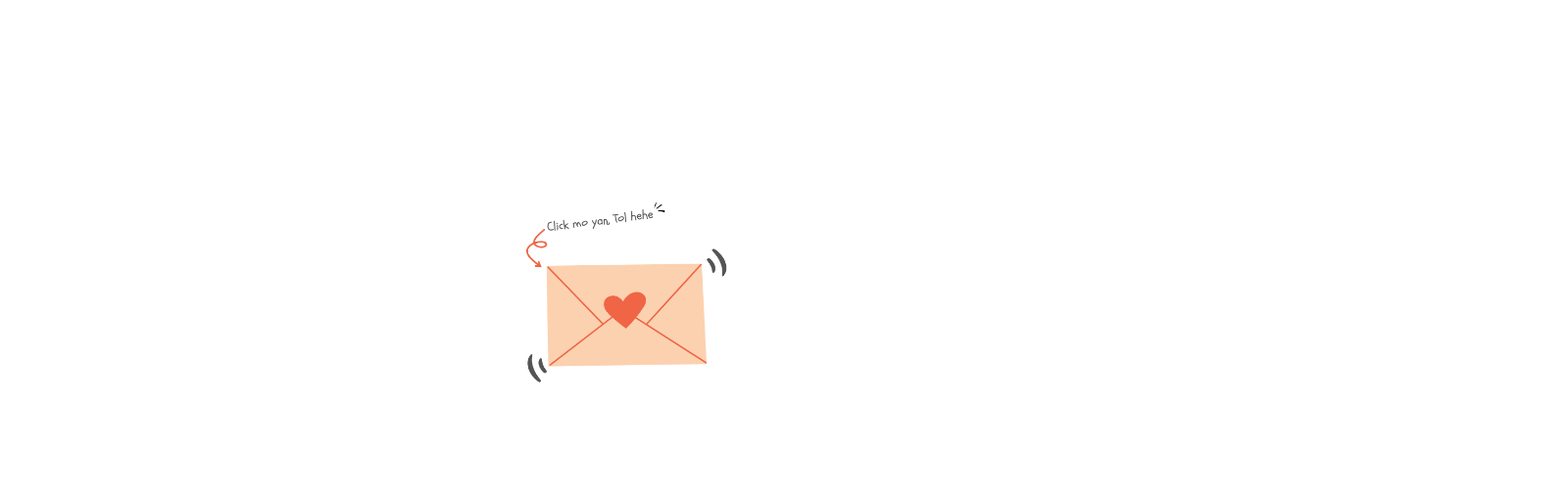
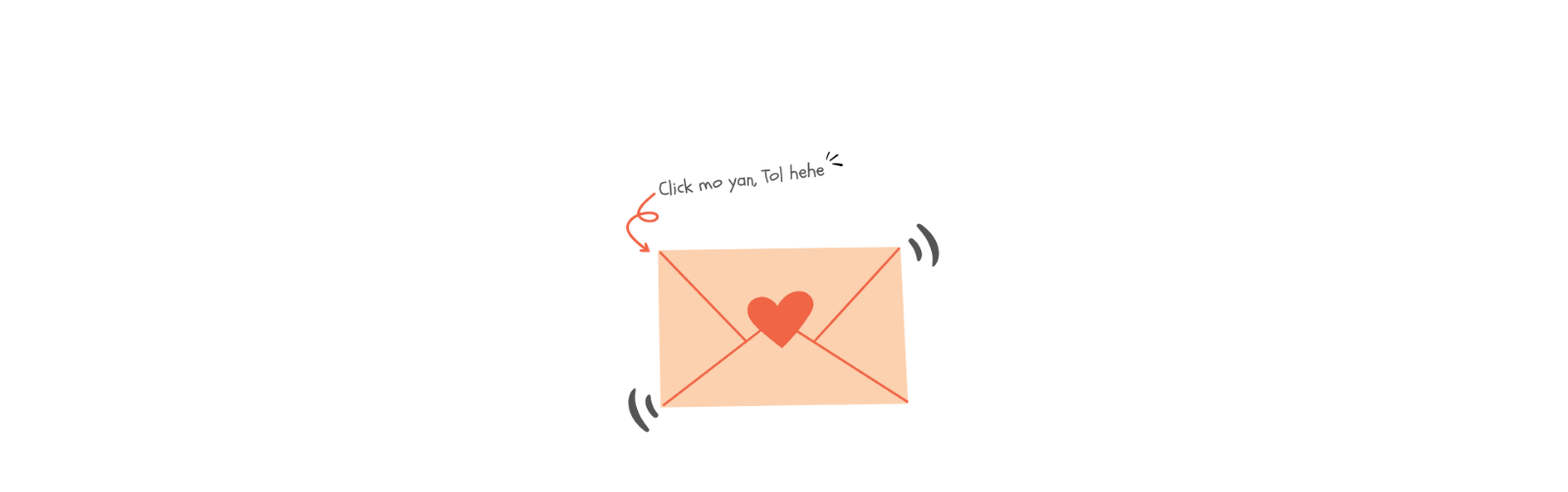
Before and after one commit to kyroijijadas/loveydap, a plain HTML site: page index.html in a window 1280 px wide. Shown: the whole page at 98% size, 1600 px wide, since content can reach past the window. Drawn offline with nearby package versions, Linux system fonts and the light colour scheme.

Commit message:
Update index.html

```diff
--- a/index.html
+++ b/index.html
@@ -10,7 +10,7 @@
 
 <style>
     .envelope {
-        width: 80%;
+        width: 200vh;
         height: 400px;
         background: url('img/card.png') no-repeat center center;
         background-size: cover;
```
